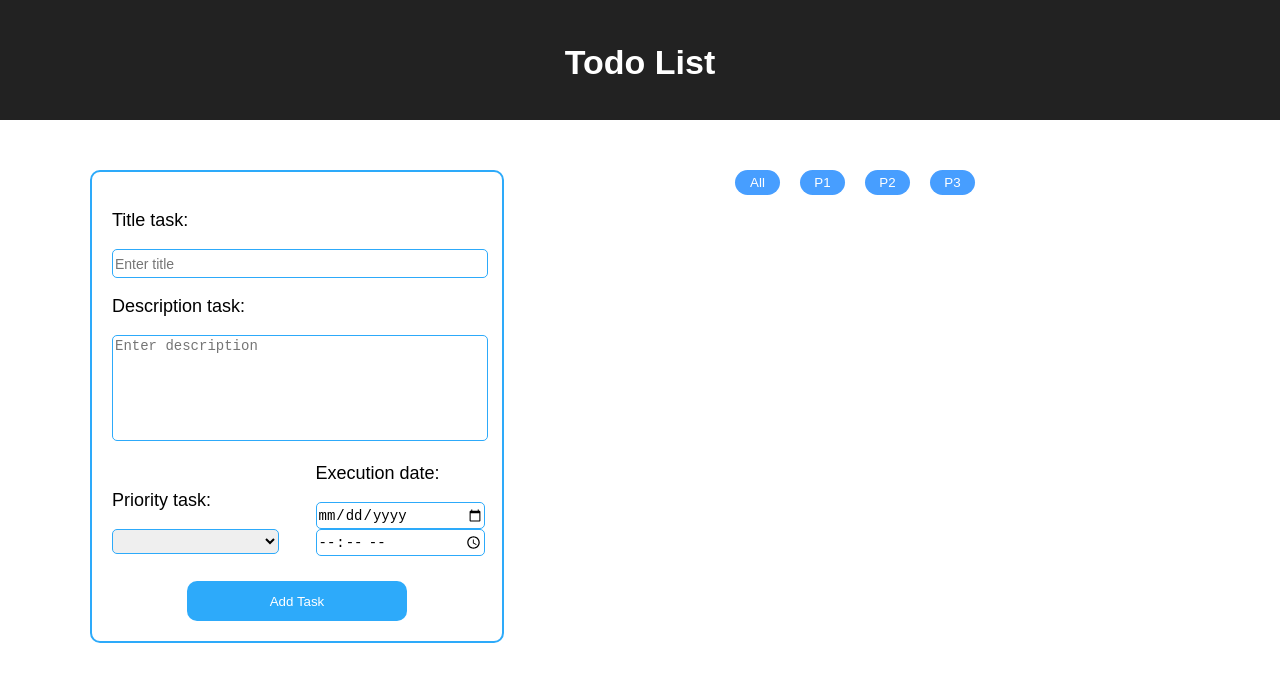
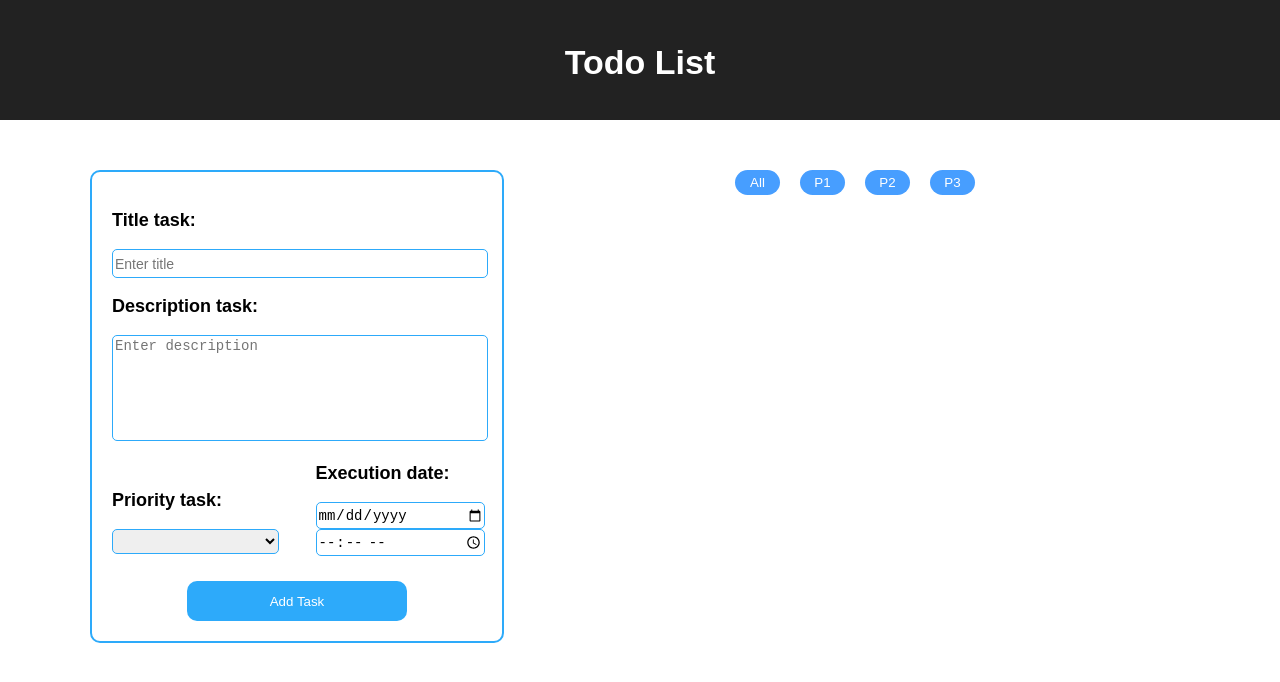
Before and after one commit to andrewducknsk/TODO, a React (Create React App) app: page / in a window 1280 px wide. Shown: the top 682 px of the page. Built offline with nearby package versions, Linux system fonts and the light colour scheme.

Commit message:
update react-scripts, fix overtude task, fix execution date and execution time

```diff
--- a/src/components/App/App.js
+++ b/src/components/App/App.js
@@ -8,16 +8,17 @@ const Header = props => (
 		<h1 className="header__title">{props.children}</h1>
 	</header>
 );
+
 class App extends PureComponent {
 	render() {
 		return (
-			<div className="app">
+			<React.Fragment>
 				<Header>Todo List</Header>
 				<main className="main">
 					<CreatingTask />
 					<TaskList />
 				</main>
-			</div>
+			</React.Fragment>
 		);
 	}
 }
--- a/src/components/CreatingTask/CreatingTask.js
+++ b/src/components/CreatingTask/CreatingTask.js
@@ -3,6 +3,8 @@ import {connect} from 'react-redux';
 import PropTypes from 'prop-types';
 import {createTask, checkState} from '../../actions/actions';
 import '../../css/main.min.css';
+
+const Title = props => <h3 className={props.class}>{props.children}</h3>;
 
 class CreatingTask extends PureComponent {
 	state = {
@@ -66,7 +68,7 @@ class CreatingTask extends PureComponent {
 				<form className="" method="#">
 					<div className="add-title">
 						<label className="add-title__label">
-							<p className="add-title__text">Title task: </p>
+							<Title class="add-title__text">Title task: </Title>
 							<input
 								className="add-title__field"
 								type="text"
@@ -80,7 +82,7 @@ class CreatingTask extends PureComponent {
 					</div>
 					<div className="add-description">
 						<label className="add-description__label">
-							<p className="add-description__text">Description task: </p>
+							<Title class="add-description__text">Description task: </Title>
 							<textarea
 								className="add-description__textarea"
 								placeholder="Enter description"
@@ -93,7 +95,7 @@ class CreatingTask extends PureComponent {
 					</div>
 					<div className="add-priority">
 						<label className="add-priority__label">
-							<p className="add-priority__text">Priority task: </p>
+							<Title class="add-priority__text">Priority task: </Title>
 							<select
 								className="add-priority__field"
 								name="priority"
@@ -110,7 +112,7 @@ class CreatingTask extends PureComponent {
 					</div>
 					<div className="add-date">
 						<label className="add-date__label">
-							<p className="add-date__text">Execution date: </p>
+							<Title class="add-description__text">Execution date: </Title>
 							<input
 								className="add-date__field"
 								name="executionDate"
--- a/src/components/ExecutionDate/ExecutionDate.js
+++ b/src/components/ExecutionDate/ExecutionDate.js
@@ -7,7 +7,6 @@ import {editExecutionDate} from '../../actions/actions';
 class ExecutionDate extends PureComponent {
 	state = {
 		currentExecutionDateEdit: null,
-		executionDate: this.props.executionDate,
 	};
 
 	handleOnChangeExecutionDate = e => {
@@ -54,7 +53,7 @@ class ExecutionDate extends PureComponent {
 	};
 
 	render() {
-		const {currentExecutionDateEdit, executionDate} = this.state;
+		const {currentExecutionDateEdit} = this.state;
 		const {id, text} = this.props;
 
 		return (
@@ -63,7 +62,6 @@ class ExecutionDate extends PureComponent {
 					<input
 						className="task__edit--date"
 						name="executionDate"
-						value={executionDate}
 						onChange={this.handleOnChangeExecutionDate}
 						onKeyDown={this.handleOnKeyDownExecutionDate}
 						onBlur={this.handleOnBlurExecutionDate}
--- a/src/components/ExecutionTime/ExecutionTime.js
+++ b/src/components/ExecutionTime/ExecutionTime.js
@@ -7,7 +7,6 @@ import {editExecutionTime} from '../../actions/actions';
 class ExecutionTime extends PureComponent {
 	state = {
 		currentExecutionTimeEdit: null,
-		executionTime: this.props.executionTime,
 	};
 
 	handleOnChangeExecutionTime = e => {
@@ -54,7 +53,7 @@ class ExecutionTime extends PureComponent {
 	};
 
 	render() {
-		const {currentExecutionTimeEdit, executionTime} = this.state;
+		const {currentExecutionTimeEdit} = this.state;
 		const {id, text} = this.props;
 
 		return (
@@ -63,7 +62,6 @@ class ExecutionTime extends PureComponent {
 					<input
 						className="task__edit--time"
 						name="executionTime"
-						value={executionTime}
 						onChange={this.handleOnChangeExecutionTime}
 						onKeyDown={this.handleOnKeyDownExecutionTime}
 						onBlur={this.handleOnBlurExecutionTime}
--- a/src/components/TaskList/TaskList.js
+++ b/src/components/TaskList/TaskList.js
@@ -50,16 +50,27 @@ class TaskList extends PureComponent {
 		task
 			.filter(task => task.isCompleted === false)
 			.map(task => ({
-				date: parseInt(task.executionDate.replace(/[^\d+]/g, ``), 10),
+				date:
+					task.executionDate !== `` && task.executionDate !== undefined
+						? parseInt(task.executionDate.replace(/[^\d+]/g, ``), 10)
+						: ``,
 				time:
-					task.executionTime !== ``
+					task.executionTime !== `` && task.executionTime !== undefined
 						? parseInt(task.executionTime.replace(/[^\d+]/g, ``), 10)
 						: ``,
 				id: task.id,
 			}))
 			.forEach(el => {
-				if (el.date <= dateNow && !el.time !== `` && el.time < timeNow) {
+				if (el.date === `` && el.time === ``) {
+					overdueTask(false, el.id);
+				} else if (el.date < dateNow) {
 					overdueTask(true, el.id);
+				} else if (el.date === dateNow) {
+					if (el.time > timeNow || el.time === ``) {
+						overdueTask(false, el.id);
+					} else {
+						overdueTask(true, el.id);
+					}
 				} else {
 					overdueTask(false, el.id);
 				}
--- a/src/reducers/createTask/createTask.js
+++ b/src/reducers/createTask/createTask.js
@@ -144,6 +144,7 @@ export const TODO = handleActions(
 		}),
 		[filteredAll]: (state, action) => ({
 			...state,
+			filteredTask: [],
 			filter: action.payload,
 		}),
 		[filteredP1]: (state, action) => ({
```
Also changed, not shown: package.json (+9 -4 lines), 1 other file (tests, documents, lock files or other folders).
